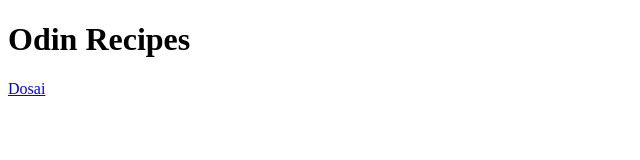
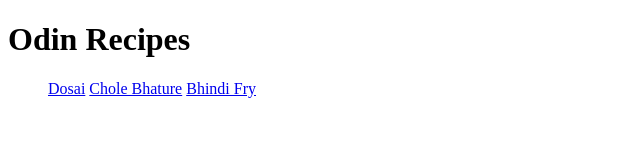
Before and after one commit to Ashwaatthaamaaa/odin-recipes, a plain HTML site: page index.html in a window 1280 px wide. Shown: the whole page, without its empty margins (0-640 px from the left). Drawn offline with Linux system fonts and the light colour scheme.

Commit message:
add unordered list of recipe's link

```diff
--- a/index.html
+++ b/index.html
@@ -7,6 +7,10 @@
 </head>
 <body>
     <h1>Odin Recipes</h1>
+    <ul>
     <a href="./recipes/dosai.html" referrerpolicy="no-referrer" target="_blank">Dosai</a>
+    <a href="./recipes/chole_bhature.html" referrerpolicy="no-referrer" target="_blank">Chole Bhature</a>
+    <a href="./recipes/bhindi_fry.html" referrerpolicy="no-referrer" target="_blank">Bhindi Fry</a>
+    </ul>
 </body>
 </html>
```
